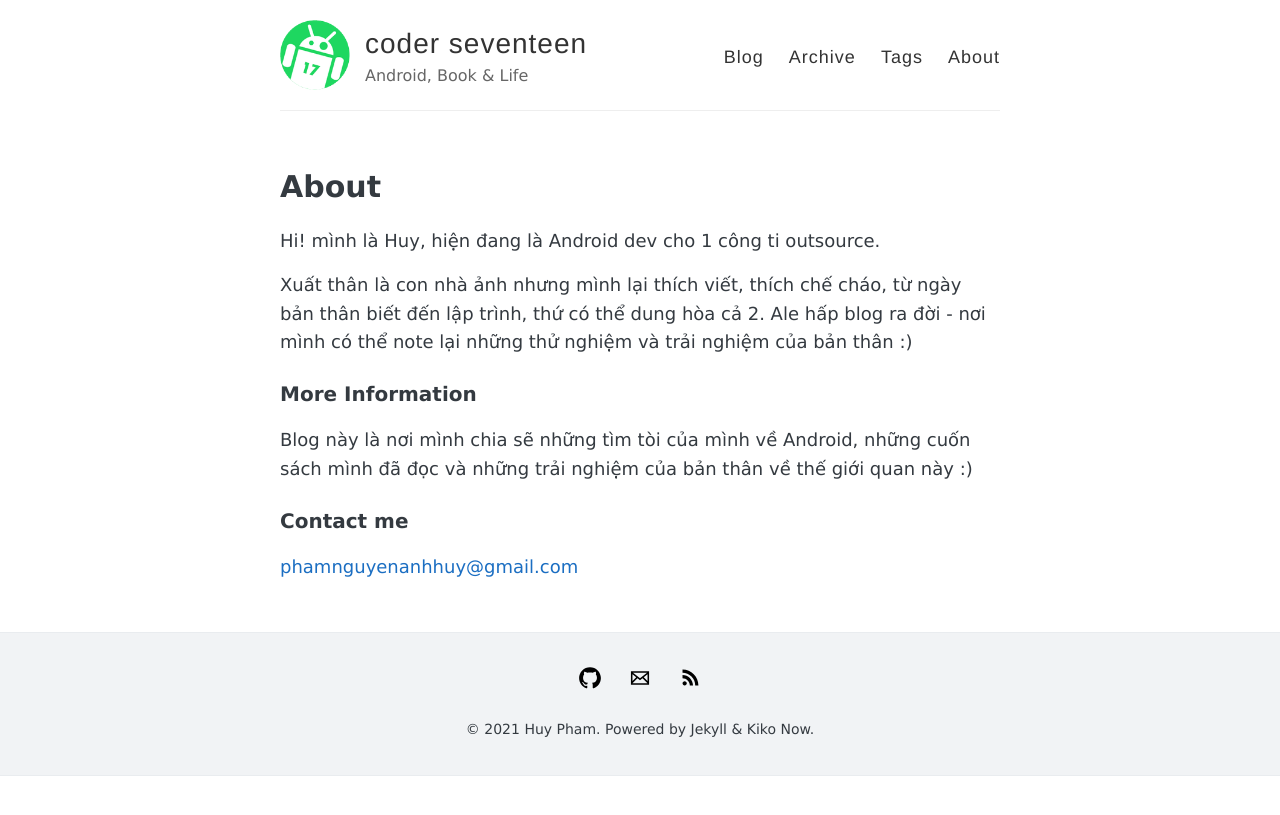
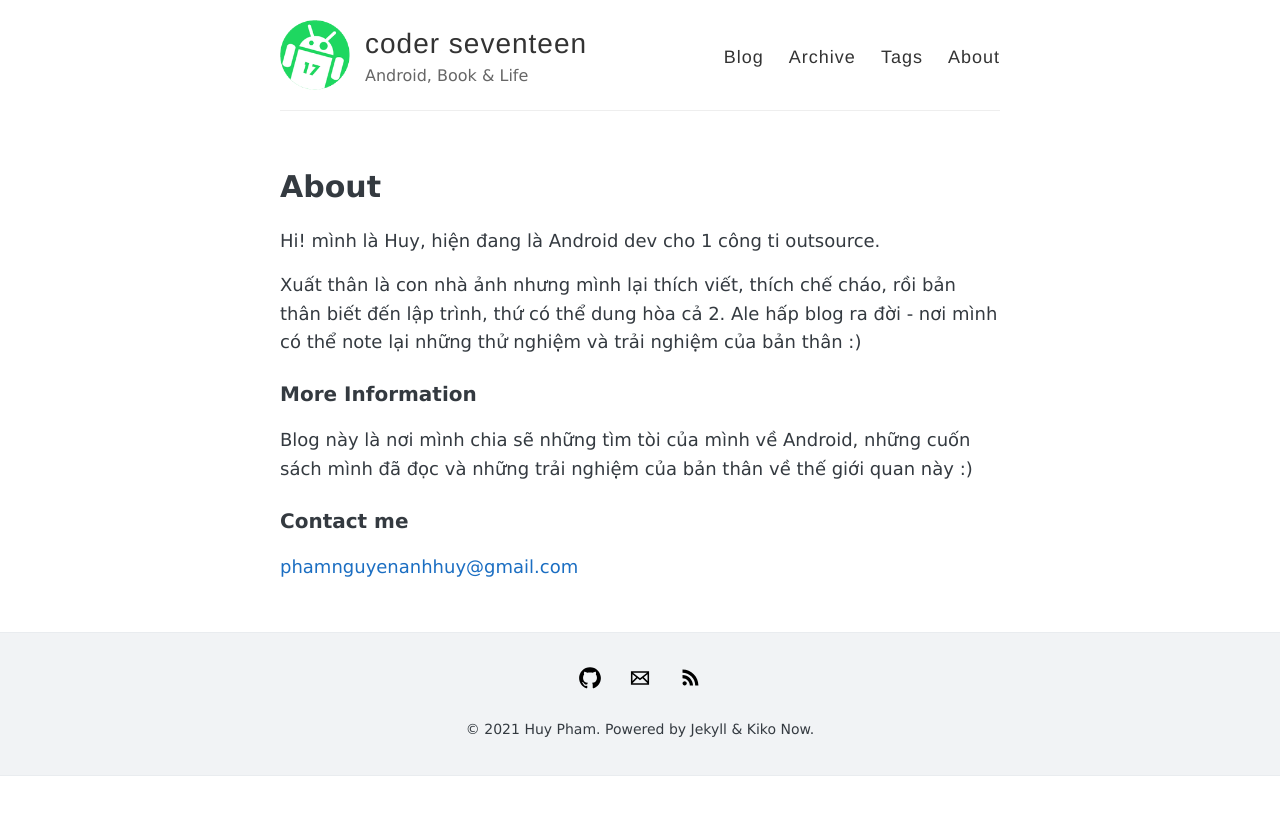
Before and after one commit to coder7eeN/coder7eeN.github.io, a Jekyll site: the page built from about.md, in a window 1280 px wide. Shown: the top 815 px of the page. Built offline with Jekyll 4.4.1, drawn with Linux system fonts in a browser that asks for light colours.

Commit message:
chore: modify about

```diff
--- a/about.md
+++ b/about.md
@@ -6,7 +6,7 @@ permalink: /about/
 
 Hi! mình là Huy, hiện đang là Android dev cho 1 công ti outsource.
 
-Xuất thân là con nhà ảnh nhưng mình lại thích viết, thích chế cháo, từ ngày bản thân biết đến lập trình, thứ có thể dung hòa cả 2. Ale hấp blog ra đời - nơi mình có thể note lại những thử nghiệm và trải nghiệm của bản thân :)
+Xuất thân là con nhà ảnh nhưng mình lại thích viết, thích chế cháo, rồi bản thân biết đến lập trình, thứ có thể dung hòa cả 2. Ale hấp blog ra đời - nơi mình có thể note lại những thử nghiệm và trải nghiệm của bản thân :)
 
 ### More Information
 
```
